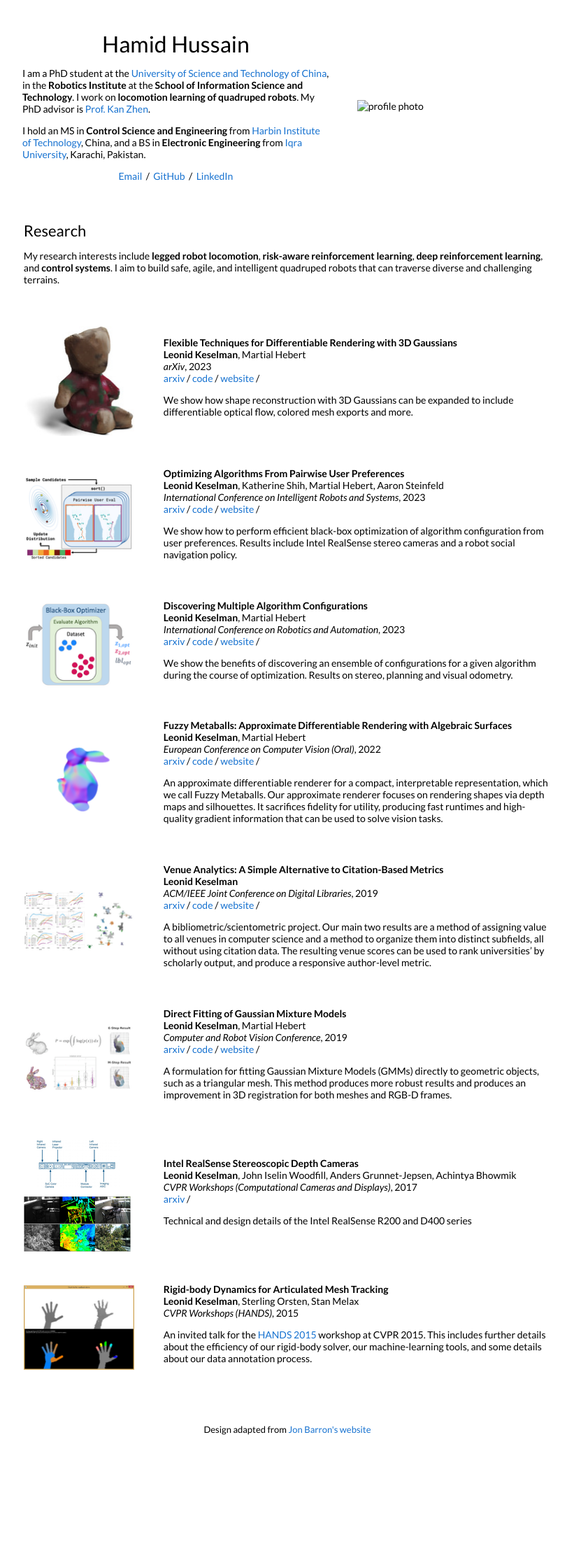
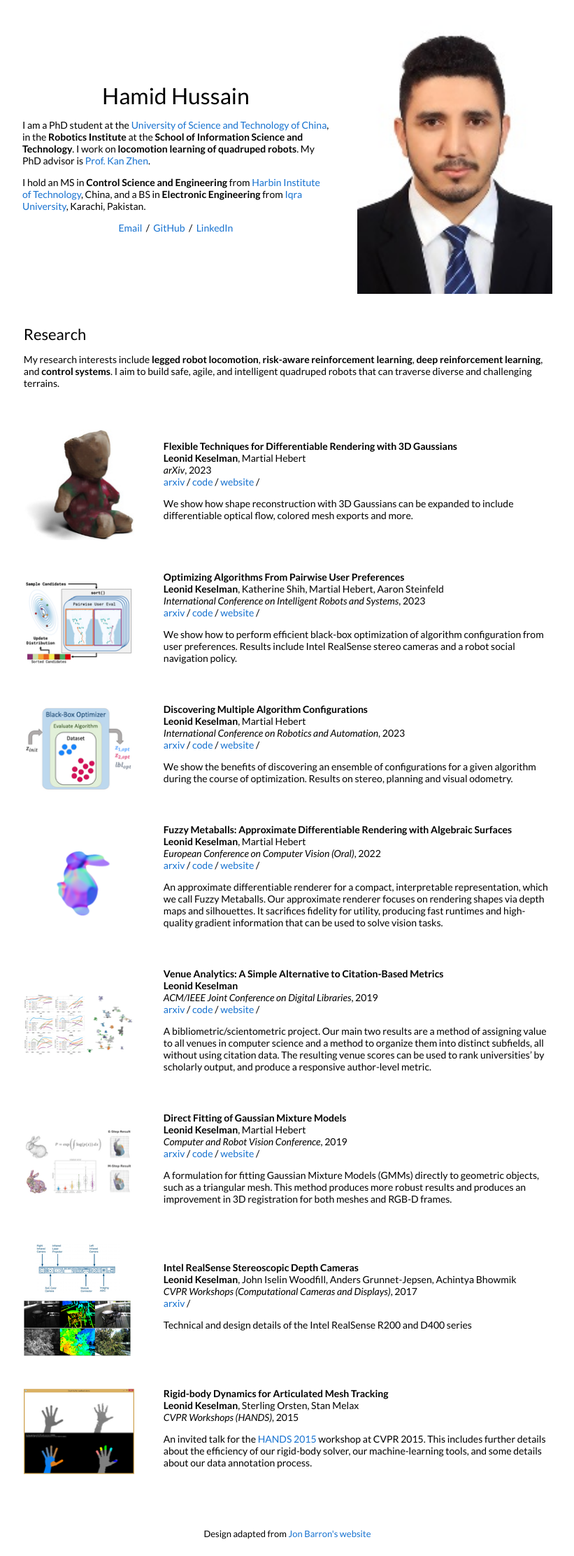
Before and after one commit to hamidh1/hamidh1.github.io, a Jekyll site: the page built from _posts/2023-08-28-3dgaussians.markdown, in a window 1280 px wide. Shown: the whole page at 70% size, without its empty margins (229-1050 px from the left). Built offline with Jekyll 4.4.1, drawn with Linux system fonts in a browser that asks for light colours; our own code applies the rules of GitHub Pages for plain Markdown files; before the commit the page ends 2075 px from its top, so only the background shows below that.

Commit message:
Update default.html

```diff
--- a/_layouts/default.html
+++ b/_layouts/default.html
@@ -48,14 +48,14 @@
               </p>
 
               <p style="text-align:center">
-                <a href="mailto:engrahamid110@gmail.com">Email</a> &nbsp;/&nbsp;
+                <a href="mailto:engrhamid110@gmail.com">Email</a> &nbsp;/&nbsp;
                 <a href="https://github.com/hamidh1">GitHub</a> &nbsp;/&nbsp;
                 <a href="https://www.linkedin.com/in/hamidmirza333">LinkedIn</a>
               </p>
             </td>
 
             <td style="padding:2.5%;width:40%;max-width:40%">
-              <img style="width:100%;max-width:100%" alt="profile photo" src="self-photo.jpg">
+              <img style="width:100%;max-width:100%" alt="profile photo" src="images/self-photo.jpg">
             </td>
           </tr>
         </table>
```
